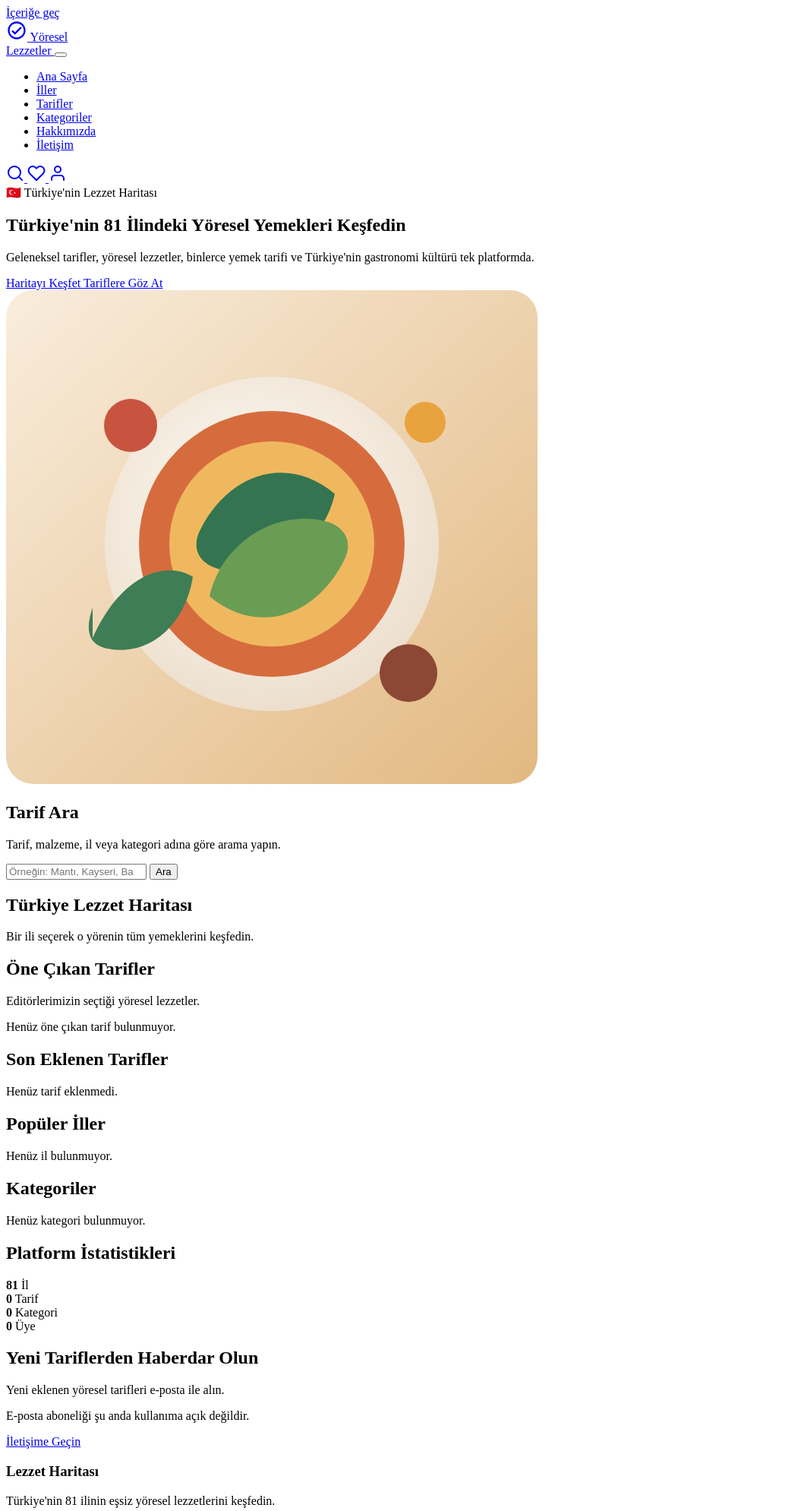
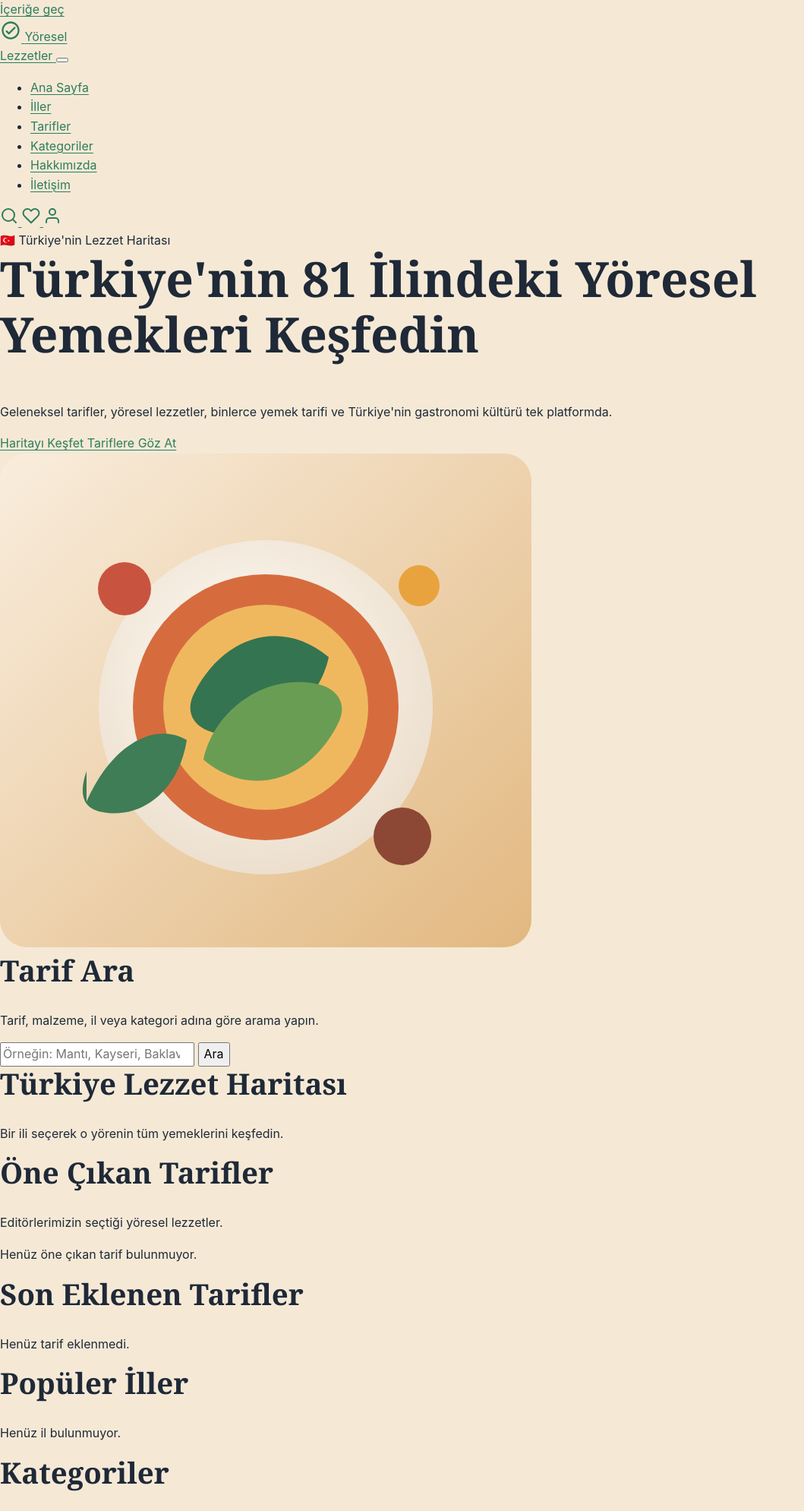
Before and after one commit to adhoc0/-FOOD, a Django app: page / in a window 1280 px wide. Shown: the top 1989 px of the page at 76% size, without its empty margins (0-1059 px from the left). Run offline with Django 5.2, Linux system fonts and the light colour scheme; data that the repository does not hold is empty.

Commit message:
style: establish visual design system foundation

```diff
--- a/static/css/base/reset.css
+++ b/static/css/base/reset.css
@@ -0,0 +1,23 @@
+*,
+*::before,
+*::after {
+    box-sizing: border-box;
+}
+
+html {
+    scroll-behavior: smooth;
+}
+
+body {
+    margin: 0;
+    background: var(--page-background);
+    color: var(--page-text);
+    font-family: var(--font-family);
+    font-size: var(--font-size-body);
+    line-height: var(--line-height-body);
+}
+
+img,
+svg {
+    max-width: 100%;
+}
--- a/static/css/base/typography.css
+++ b/static/css/base/typography.css
@@ -0,0 +1,39 @@
+h1,
+h2,
+h3,
+h4 {
+    margin-top: 0;
+    color: var(--color-text);
+    font-family: var(--font-family-display);
+    line-height: 1.15;
+}
+
+h1 {
+    font-size: clamp(2.25rem, 5vw, 4.5rem);
+}
+
+h2 {
+    font-size: clamp(1.75rem, 3vw, 3rem);
+}
+
+h3 {
+    font-size: clamp(1.25rem, 2vw, 1.75rem);
+}
+
+a {
+    color: var(--link-color);
+    text-decoration-thickness: 0.08em;
+    text-underline-offset: 0.18em;
+}
+
+button,
+input,
+select,
+textarea {
+    font: inherit;
+}
+
+:focus-visible {
+    outline: 3px solid var(--color-focus);
+    outline-offset: 3px;
+}
--- a/static/css/base/variables.css
+++ b/static/css/base/variables.css
@@ -10,7 +10,7 @@
        COLORS
     ======================================================= */
 
-   --color-background: #FAF7F2;
+   --color-background: #F5E9D6;
 
    --color-surface: #FFFFFF;
 
@@ -35,6 +35,10 @@
    --color-text-light: #6B7280;
 
    --color-text-muted: #9CA3AF;
+
+   --color-focus: #D4A017;
+
+   --color-overlay: rgb(31 41 55 / 60%);
 
    --color-success: #2E7D32;
 
@@ -327,12 +331,12 @@
        TYPOGRAPHY
     ======================================================= */
 
-   --font-family:
+   --font-family: Inter, "Segoe UI", sans-serif;
 
-      Inter,
+   --font-family-display: Georgia, "Times New Roman", serif;
 
-      "Segoe UI",
+   --font-size-body: 1rem;
 
-      sans-serif;
+   --line-height-body: 1.6;
 
 }
--- a/static/css/main.css
+++ b/static/css/main.css
@@ -4,6 +4,8 @@
  */
 
 @import url("base/variables.css");
+@import url("base/reset.css");
+@import url("base/typography.css");
 @import url("base/accessibility.css");
 @import url("components/cards/recipe-card.css");
 @import url("components/cards/province-card.css");
```
